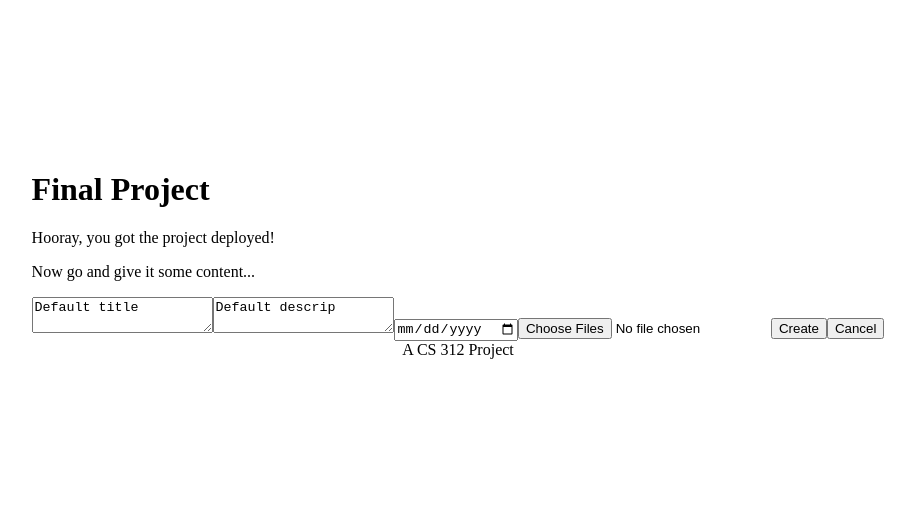
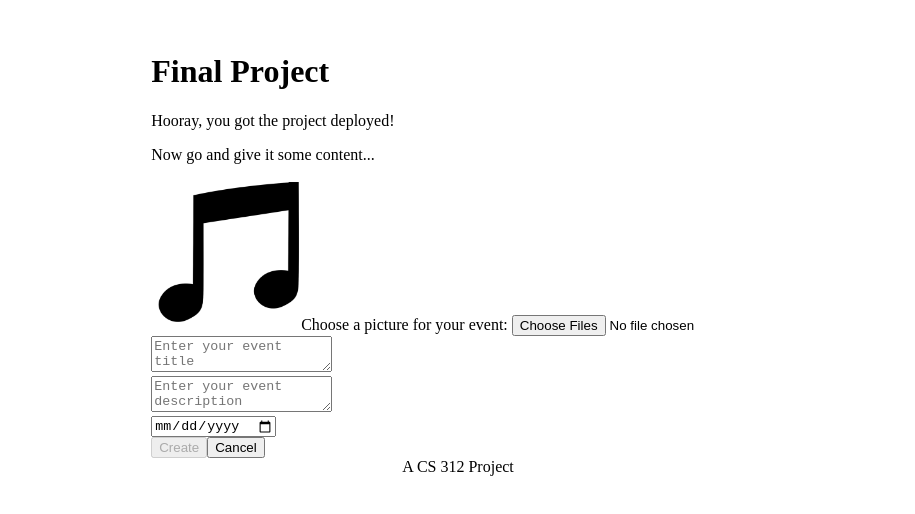
Before and after one commit to hjarai/spotify, a Next.js app: page / in a window 1280 px wide. Shown: the part 154-668 px from the top of the page, without its empty margins (182-1097 px from the left). Built offline with nearby package versions, Linux system fonts and the light colour scheme.

Commit message:
default image is displayed, all tests except user submitted image passes

```diff
--- a/src/components/CreationPage.js
+++ b/src/components/CreationPage.js
@@ -1,14 +1,16 @@
 import React from 'react';
 import PropTypes from 'prop-types';
 import { useState } from 'react';
+//import defaultImage from '../../public/defaultImage.png';
 
 //assume setMode is what changes state to OneList page and Home page
 //OneList is an object {title: , description:, image: , playlist:{}}
 export default function CreationPage({ setMode }){
-    const [eventTitle, setEventTitle] = useState('Default title');
-    const [eventDescription, setEventDescription] = useState('Default descrip');
+    const defaultImage = "/defaultImage.png";
+    const [eventTitle, setEventTitle] = useState();
+    const [eventDescription, setEventDescription] = useState();
     const [eventDate, setEventDate] = useState();
-    const [eventImage, setEventImage] = useState(/*defaultImage*/);
+    const [eventImage, setEventImage] = useState(defaultImage);
     const [eventId] = useState('5678');
 
     const OneList = {
@@ -24,28 +26,45 @@ export default function CreationPage({ setMode }){
 
     return(
         <div>
+            <div>
+
+                <img
+                    src= {eventImage} width="150" height="150"/>
+
+                <label for= "userImage">Choose a picture for your event: </label>
+                <input id="userImage" name="userImage" aria-label = "Import Image" type="file" accept="image/*" multiple = "false" />
+
+            </div>
+
+            <div>
                 <textarea
                     id = 'eventTitle'
+                    aria-label = 'Title'
+                    name = 'Title'
                     placeholder = 'Enter your event title'
                     value={eventTitle}
                     onChange={(event)=>setEventTitle(event.target.value)}
                     />
+            </div>
+
+            <div>
 
                 <textarea
                     id = 'eventDescription'
+                    name = 'Description'
+                    aria-label = 'Description'
                     placeholder = 'Enter your event description'
                     value={eventDescription}
                     onChange={(event)=>setEventDescription(event.target.value)}
                     />
 
-        <input type='date' value = {eventDate}
+            </div>
+
+            <div>
+                <label for='Date'></label>
+                <input type='date' value = {eventDate} name = 'Date' aria-label = 'Date'
                     onChange={(event) => setEventDate(event.target.value)} />
-
-        {/* // this doesnt work */}
-        <img
-            src={setEventImage.src} />
-
-        <input type="file" accept="image/*" multiple = "false" />
+            </div>
 
         {/* //all the buttons here */}
         <button disabled={!eventTitle} onClick={() => setMode(OneList)}>Create</button>
```
Also changed, not shown: public/defaultImage.png (added), 1 other file (tests, documents, lock files or other folders). Lines whose indentation alone changed are shown as unchanged.
